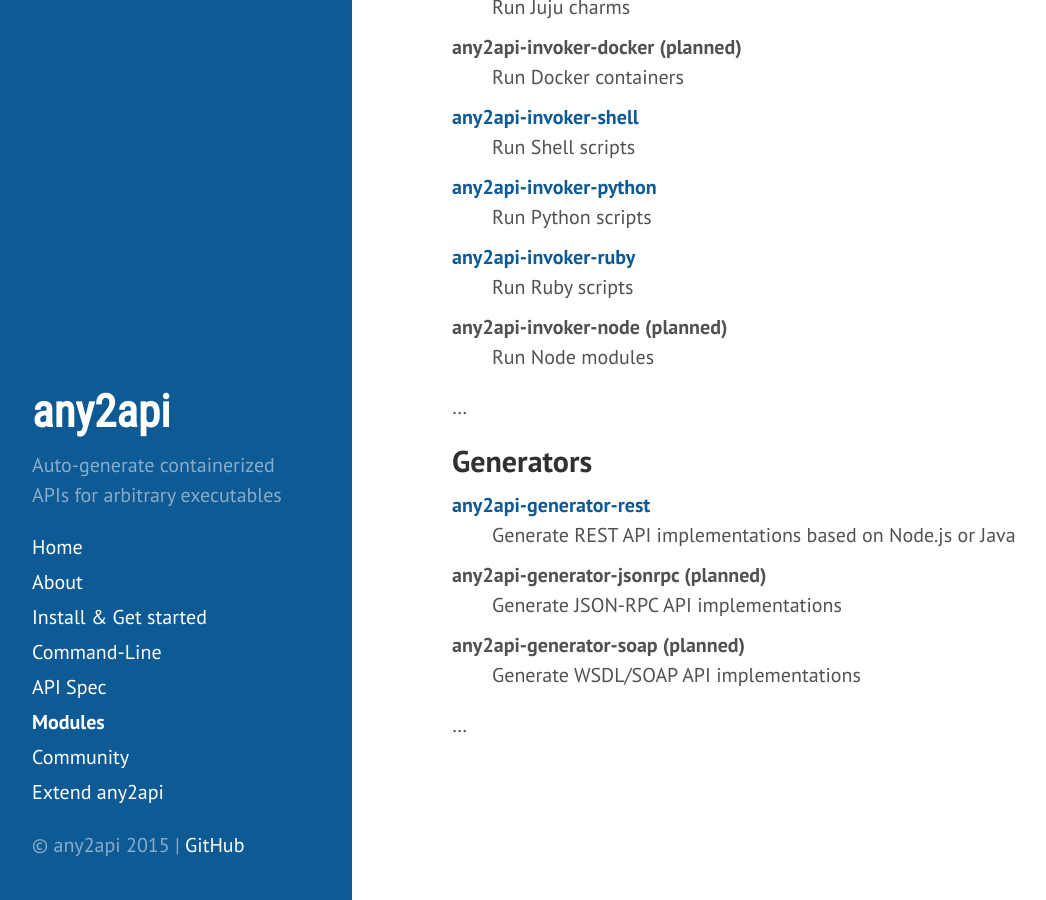
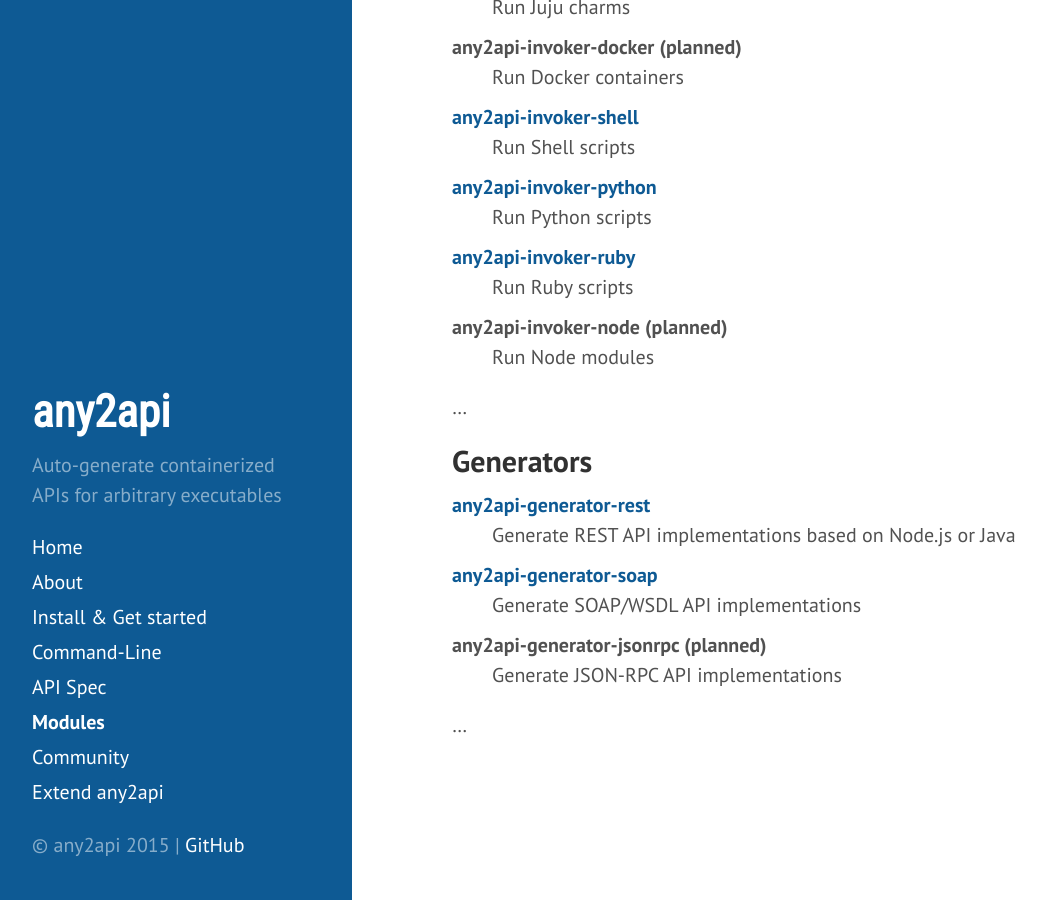
Before and after one commit to any2api/any2api.github.io, a Jekyll site: the page built from modules.md, in a window 1280 px wide and 900 px high, scrolled down 693 px. Shown: the whole window, without its empty margins (8-1054 px from the left). Built offline with Jekyll 4.4.1, drawn with Linux system fonts in a browser that asks for light colours; Markdown is read by kramdown in place of the engine named in the settings.

Commit message:
soap generator added to modules page

```diff
--- a/modules.md
+++ b/modules.md
@@ -60,11 +60,11 @@ The following any2api modules (scanners, invokers, and generators) are available
   <dt><a href="https://github.com/any2api/any2api-generator-rest">any2api-generator-rest</a></dt>
   <dd>Generate REST API implementations based on Node.js or Java</dd>
 
+  <dt><a href="https://github.com/any2api/any2api-generator-soap">any2api-generator-soap</a></dt>
+  <dd>Generate SOAP/WSDL API implementations</dd>
+
   <dt>any2api-generator-jsonrpc (planned)</dt>
   <dd>Generate JSON-RPC API implementations</dd>
-
-  <dt>any2api-generator-soap (planned)</dt>
-  <dd>Generate WSDL/SOAP API implementations</dd>
 </dl>
 
 ...
```
